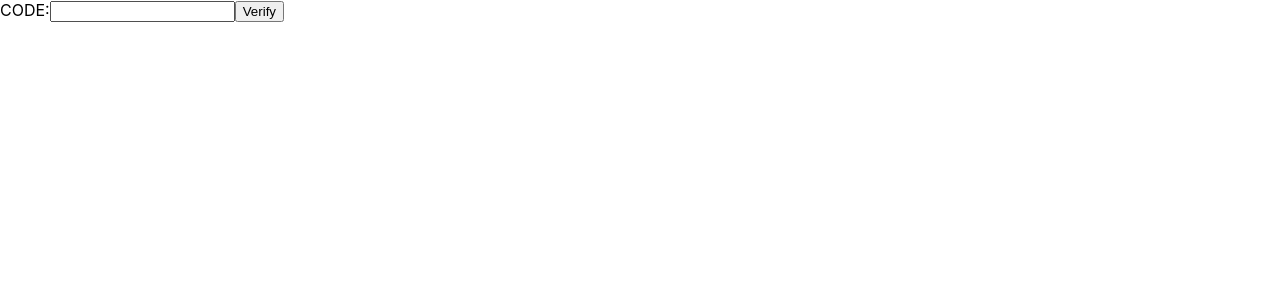
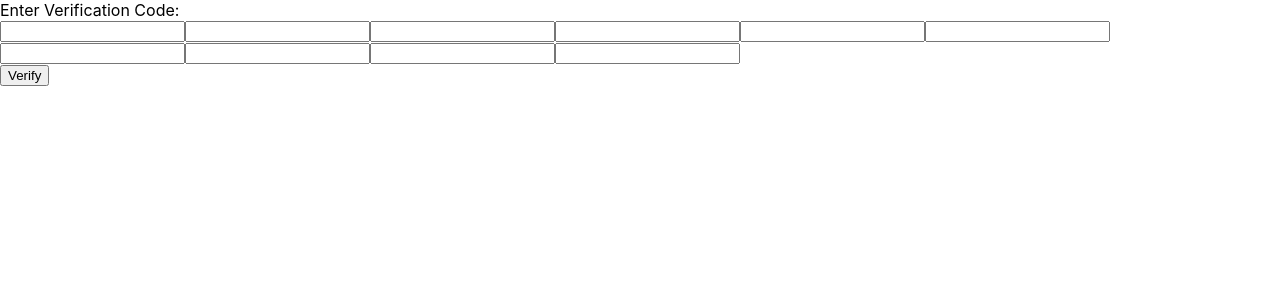
Before and after one commit to Pavan17-cpu/mclient, a React (Create React App) app: page / in a window 1280 px wide. Shown: the top 300 px of the page. Built offline with nearby package versions, Linux system fonts and the light colour scheme.

Commit message:
Update App.js

```diff
--- a/src/App.js
+++ b/src/App.js
@@ -1,38 +1,52 @@
-
 import React, { useState, useEffect } from 'react';
 import axios from 'axios';
 import './App.css'; // Import your CSS file for styling
 
 function VerificationPage({ onVerificationSuccess }) {
-  const [code, setCode] = useState('');
-  const [verificationError, setVerificationError] = useState('');
+  const [verificationCode, setVerificationCode] = useState(Array(10).fill(''));
+
+  const handleChange = (index, value) => {
+    const newVerificationCode = [...verificationCode];
+    newVerificationCode[index] = value;
+    setVerificationCode(newVerificationCode);
+    if (value && index < 9) {
+      // Automatically focus on the next input field if a value is entered
+      document.getElementById(`codeInput-${index + 1}`).focus();
+    }
+  };
 
   const handleVerification = async () => {
+    const code = verificationCode.join(''); // Concatenate all the code values
     try {
       const response = await axios.post('https://mserver-lzs3.onrender.com/verify', { code });
       if (response.data.success) {
         onVerificationSuccess();
       } else {
-        setVerificationError('Incorrect code. Please try again.');
+        console.error('Incorrect code. Please try again.');
       }
     } catch (error) {
       console.error('Error verifying code:', error);
-      setVerificationError('Error verifying code.');
     }
   };
 
   return (
-    <div>
-      <label htmlFor="codeInput">CODE:</label>
+    <div className="center-container">
+      <div className="verification-container">
+        <label>Enter Verification Code:</label>
+        <div className="otp-container">
+          {verificationCode.map((value, index) => (
             <input
+              key={index}
+              id={`codeInput-${index}`}
               type="password"
-        id="codeInput"
-        value={code}
-        onChange={(e) => setCode(e.target.value)}
-        maxLength={10}
+              maxLength="1"
+              value={value}
+              onChange={(e) => handleChange(index, e.target.value)}
             />
+          ))}
+        </div>
         <button onClick={handleVerification}>Verify</button>
-      {verificationError && <div>{verificationError}</div>}
+      </div>
     </div>
   );
 }
@@ -44,10 +58,10 @@ function App() {
   const [verified, setVerified] = useState(false);
 
   useEffect(() => {
-    if (viewGallery) {
+    if (viewGallery && verified) {
       fetchImagesVideos();
     }
-  }, [viewGallery]);
+  }, [viewGallery, verified]);
 
   const fetchImagesVideos = async () => {
     try {
@@ -84,23 +98,30 @@ function App() {
   };
 
   return (
+    <div className="background-gradient">
+      {!verified && (
+        <VerificationPage onVerificationSuccess={handleVerificationSuccess} />
+      )}
+      {verified && !viewGallery && (
+        <div className="center-container">
           <div>
-      {!verified && <VerificationPage onVerificationSuccess={handleVerificationSuccess} />}
-      {verified && !viewGallery && (
-        <div>
-          <input type="file" onChange={handleFileChange} />
+            <input type="file" accept="image/*, video/*" onChange={handleFileChange} />
             <button onClick={handleUpload}>Upload</button>
             <button onClick={() => setViewGallery(true)}>View Gallery</button>
+            <button onClick={() => setVerified(false)}>Back to Home</button>
+          </div>
         </div>
       )}
       {viewGallery && (
-        <div>
-          <button onClick={() => setViewGallery(false)}>Back to Upload</button>
+
         <div className="gallery-container">
+           <button onClick={() => setViewGallery(false)} className="back-to-upload">Back to Upload</button>
           {imagesVideos.map((item, index) => (
             <div key={index} className="card">
               {item.contentType.startsWith('image') ? (
+                <div className="image-container">
                   <img src={`data:${item.contentType};base64,${item.data}`} alt={`Image ${index}`} />
+                </div>
               ) : (
                 <video controls className="video">
                   {['mp4', 'mov'].map((format, formatIndex) => (
@@ -115,7 +136,7 @@ function App() {
               )}
             </div>
           ))}
-          </div>
+
         </div>
       )}
     </div>
```
Lines whose indentation alone changed are shown as unchanged.
